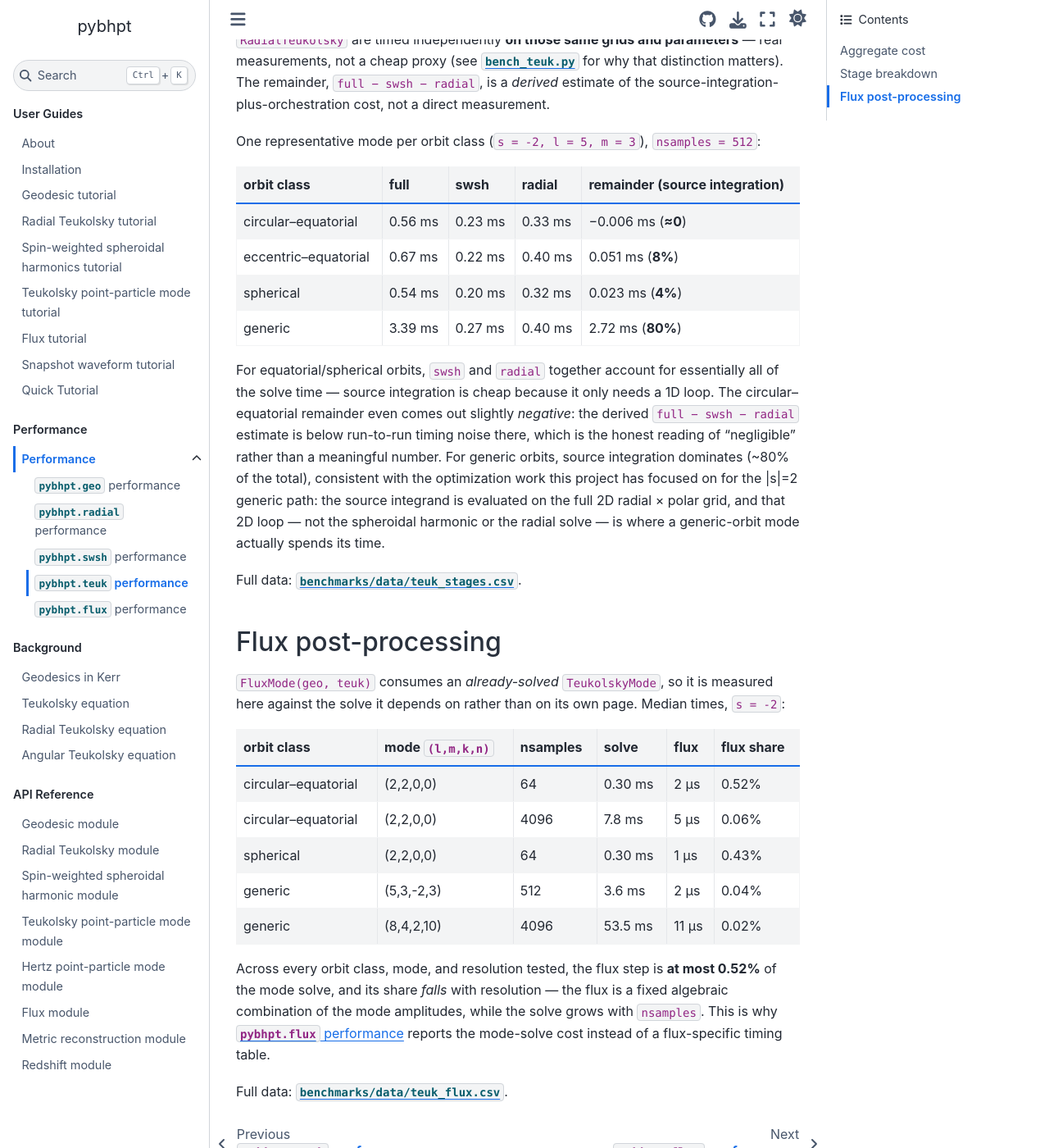
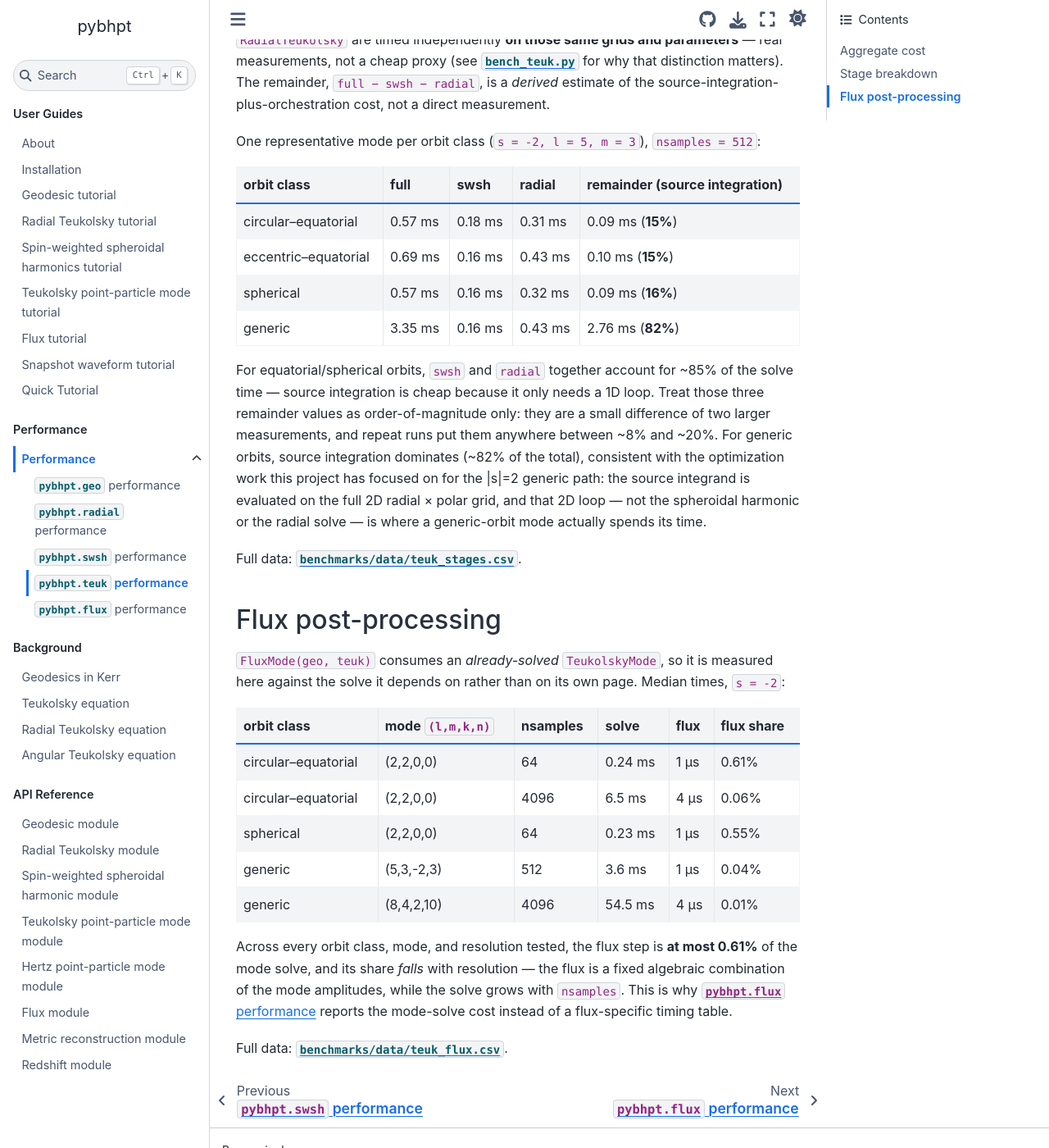
Before and after one commit to znasipak/pybhpt, a Sphinx documentation site: the page built from docs/performance/teuk.md, in a window 1280 px wide and 1400 px high, scrolled down 1507 px. Shown: the whole window at 82% size. Built offline with Sphinx 7.4.7 and the Sphinx Book theme 1.1.4, drawn with Linux system fonts in a browser that asks for light colours; some of the changed text lies outside the part shown.

Commit message:
Refresh teuk benchmarks against the fixed spheroidal solve
TeukolskyMode.solve builds spheroidal harmonics internally, so teuk_aggregate,
teuk_stages and teuk_flux were all still timing the pre-2ac7d0b truncation loop.

The swsh stage drops as expected (generic 0.27 -> 0.16 ms at nsamples=512), and
aggregate solves gain most at coarse resolution where the harmonic is a larger
share: generic (20,10,5,30) at ns=64 goes 1.01 -> 0.55 ms. At ns=4096 the numbers
are flat within noise, since source integration dominates there and is untouched.
Source integration's share of a generic solve therefore rises, 80% -> 82%: the fix
removed cost from the other stage, not from that one.

The equatorial/spherical stage remainders move from 0-8% to ~15% for the same
reason. They are a small difference of two larger measurements and repeat runs
spread them over ~8-20%, so the page now says order-of-magnitude only rather than
quoting them as measurements. An earlier run of this same benchmark put the
circular-equatorial remainder at 20% off a 0.70 ms full solve; re-timing that
measurement three times gave 0.53 ms and 8-13%, so this commit uses the second run.

Flux is unaffected in absolute terms, so its share rises slightly as solves get
cheaper: worst case 0.52% -> 0.61%, still at the cheapest mode on the coarsest grid.

Co-Authored-By: Claude Opus 5 <noreply@anthropic.com>

```diff
--- a/docs/performance/teuk.md
+++ b/docs/performance/teuk.md
@@ -16,19 +16,19 @@ Median solve time (`s = -2`) at `a = 0.9`, across orbit class, mode number, and
 
 | orbit class | mode `(l,m,k,n)` | nsamples = 64 | 512 | 4096 |
 |---|---|---|---|---|
-| circular–equatorial | (2,2,0,0) | 0.27 ms | 0.49 ms | 6.9 ms |
-| eccentric–equatorial | (2,2,0,0) | 0.36 ms | 0.64 ms | 8.4 ms |
-| spherical | (2,2,0,0) | 0.28 ms | 0.49 ms | 6.7 ms |
-| generic | (2,2,0,0) | 0.44 ms | 3.6 ms | 30.5 ms |
-| generic | (5,3,-2,3) | 0.41 ms | 3.5 ms | 29.8 ms |
-| generic | (8,4,2,10) | 0.60 ms | 3.6 ms | 51.8 ms |
-| generic | (13,7,-5,20) | 0.64 ms | 3.7 ms | 98.2 ms |
-| generic | (20,10,5,30) | 1.0 ms | 4.2 ms | 98.4 ms |
-| generic | (30,15,-8,50) | 1.1 ms | 4.4 ms | 187 ms |
+| circular–equatorial | (2,2,0,0) | 0.23 ms | 0.43 ms | 6.7 ms |
+| eccentric–equatorial | (2,2,0,0) | 0.22 ms | 0.54 ms | 7.3 ms |
+| spherical | (2,2,0,0) | 0.21 ms | 0.57 ms | 6.6 ms |
+| generic | (2,2,0,0) | 0.30 ms | 3.4 ms | 29.2 ms |
+| generic | (5,3,-2,3) | 0.35 ms | 3.4 ms | 30.4 ms |
+| generic | (8,4,2,10) | 0.41 ms | 3.6 ms | 53.5 ms |
+| generic | (13,7,-5,20) | 0.50 ms | 3.8 ms | 99.6 ms |
+| generic | (20,10,5,30) | 0.55 ms | 4.1 ms | 99.3 ms |
+| generic | (30,15,-8,50) | 0.78 ms | 4.2 ms | 192 ms |
 
 `s = 0` and `s = +2` follow the same pattern at comparable cost to `s = -2` (see the full
 data). The dominant driver is **orbit class**, not mode number: generic (eccentric +
-inclined) orbits need a full 2D radial × polar source integral and are already ~7×
+inclined) orbits need a full 2D radial × polar source integral and are already ~8×
 slower than the equatorial/spherical classes at `nsamples = 512`, growing to a much larger
 gap at high resolution — see the stage breakdown below for why.
 
@@ -36,8 +36,8 @@ The last three rows are high-`(l,n)` spot checks (`SPOTCHECK_MODES` in `bench_te
 added to bound the cost of the large-mode tail that appears in bigger sweeps (e.g. the
 regression grid in `benchmarks/regression_sweep.py`, which goes up to `l=30`, `n=50`) but
 isn't otherwise exercised by the curated modes above. Cost keeps climbing with `l`/`n`
-rather than plateauing — `nsamples=4096` goes from 30 ms at `l=2` to 187 ms at `l=30, n=50`,
-~6× over the tested range.
+rather than plateauing — `nsamples=4096` goes from 29 ms at `l=2` to 192 ms at `l=30, n=50`,
+~6.6× over the tested range.
 
 Full data (all spins, all resolutions): [`benchmarks/data/teuk_aggregate.csv`](https://github.com/znasipak/pybhpt/blob/main/benchmarks/data/teuk_aggregate.csv).
 
@@ -57,17 +57,16 @@ One representative mode per orbit class (`s = -2, l = 5, m = 3`), `nsamples = 51
 
 | orbit class | full | swsh | radial | remainder (source integration) |
 |---|---|---|---|---|
-| circular–equatorial | 0.56 ms | 0.23 ms | 0.33 ms | −0.006 ms (**≈0**) |
-| eccentric–equatorial | 0.67 ms | 0.22 ms | 0.40 ms | 0.051 ms (**8%**) |
-| spherical | 0.54 ms | 0.20 ms | 0.32 ms | 0.023 ms (**4%**) |
-| generic | 3.39 ms | 0.27 ms | 0.40 ms | 2.72 ms (**80%**) |
+| circular–equatorial | 0.57 ms | 0.18 ms | 0.31 ms | 0.09 ms (**15%**) |
+| eccentric–equatorial | 0.69 ms | 0.16 ms | 0.43 ms | 0.10 ms (**15%**) |
+| spherical | 0.57 ms | 0.16 ms | 0.32 ms | 0.09 ms (**16%**) |
+| generic | 3.35 ms | 0.16 ms | 0.43 ms | 2.76 ms (**82%**) |
 
-For equatorial/spherical orbits, `swsh` and `radial` together account for essentially all
-of the solve time — source integration is cheap because it only needs a 1D loop. The
-circular–equatorial remainder even comes out slightly *negative*: the derived
-`full − swsh − radial` estimate is below run-to-run timing noise there, which is the
-honest reading of "negligible" rather than a meaningful number. For generic orbits,
-source integration dominates (~80% of the total), consistent with the
+For equatorial/spherical orbits, `swsh` and `radial` together account for ~85% of the solve
+time — source integration is cheap because it only needs a 1D loop. Treat those three
+remainder values as order-of-magnitude only: they are a small difference of two larger
+measurements, and repeat runs put them anywhere between ~8% and ~20%. For generic orbits,
+source integration dominates (~82% of the total), consistent with the
 optimization work this project has focused on for the |s|=2 generic path: the source
 integrand is evaluated on the full 2D radial × polar grid, and that 2D loop — not the
 spheroidal harmonic or the radial solve — is where a generic-orbit mode actually spends
@@ -82,13 +81,13 @@ against the solve it depends on rather than on its own page. Median times, `s =
 
 | orbit class | mode `(l,m,k,n)` | nsamples | solve | flux | flux share |
 |---|---|---|---|---|---|
-| circular–equatorial | (2,2,0,0) | 64 | 0.30 ms | 2 µs | 0.52% |
-| circular–equatorial | (2,2,0,0) | 4096 | 7.8 ms | 5 µs | 0.06% |
-| spherical | (2,2,0,0) | 64 | 0.30 ms | 1 µs | 0.43% |
-| generic | (5,3,-2,3) | 512 | 3.6 ms | 2 µs | 0.04% |
-| generic | (8,4,2,10) | 4096 | 53.5 ms | 11 µs | 0.02% |
+| circular–equatorial | (2,2,0,0) | 64 | 0.24 ms | 1 µs | 0.61% |
+| circular–equatorial | (2,2,0,0) | 4096 | 6.5 ms | 4 µs | 0.06% |
+| spherical | (2,2,0,0) | 64 | 0.23 ms | 1 µs | 0.55% |
+| generic | (5,3,-2,3) | 512 | 3.6 ms | 1 µs | 0.04% |
+| generic | (8,4,2,10) | 4096 | 54.5 ms | 4 µs | 0.01% |
 
-Across every orbit class, mode, and resolution tested, the flux step is **at most 0.52%**
+Across every orbit class, mode, and resolution tested, the flux step is **at most 0.61%**
 of the mode solve, and its share *falls* with resolution — the flux is a fixed algebraic
 combination of the mode amplitudes, while the solve grows with `nsamples`. This is why
 [`pybhpt.flux` performance](flux) reports the mode-solve cost instead of a flux-specific
```
Also changed, not shown: docs/performance/flux.md (+7 -7 lines), 4 other files.
